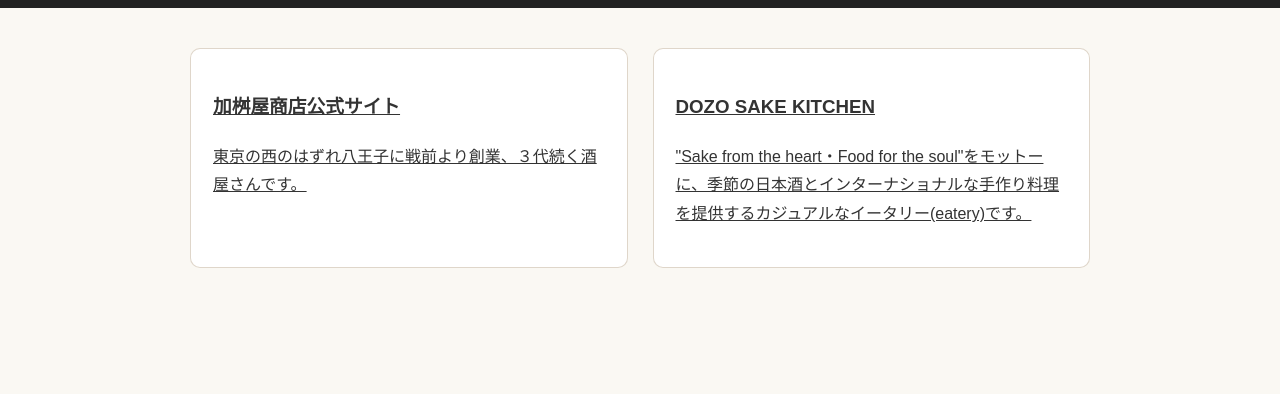
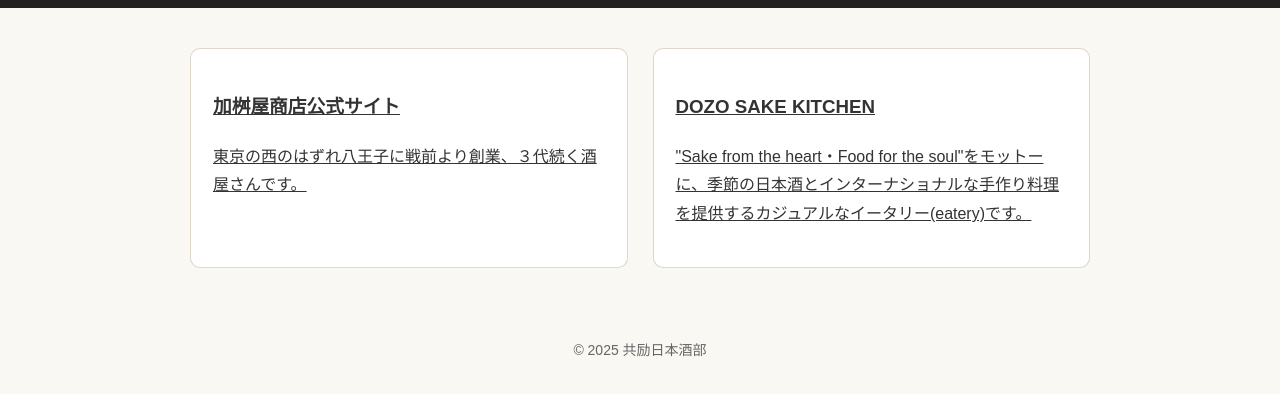
Before and after one commit to seijino8/sakeweb, a plain HTML site: page links.html in a window 1280 px wide. Shown: the part 82-476 px from the top of the page. Drawn offline with Linux system fonts and the light colour scheme.

Commit message:
Update links.html

```diff
--- a/links.html
+++ b/links.html
@@ -19,5 +19,7 @@
   </a>
 
 </section>
-
+<footer>
+    © 2025 共励日本酒部
+</footer>
 </body></html>
```
